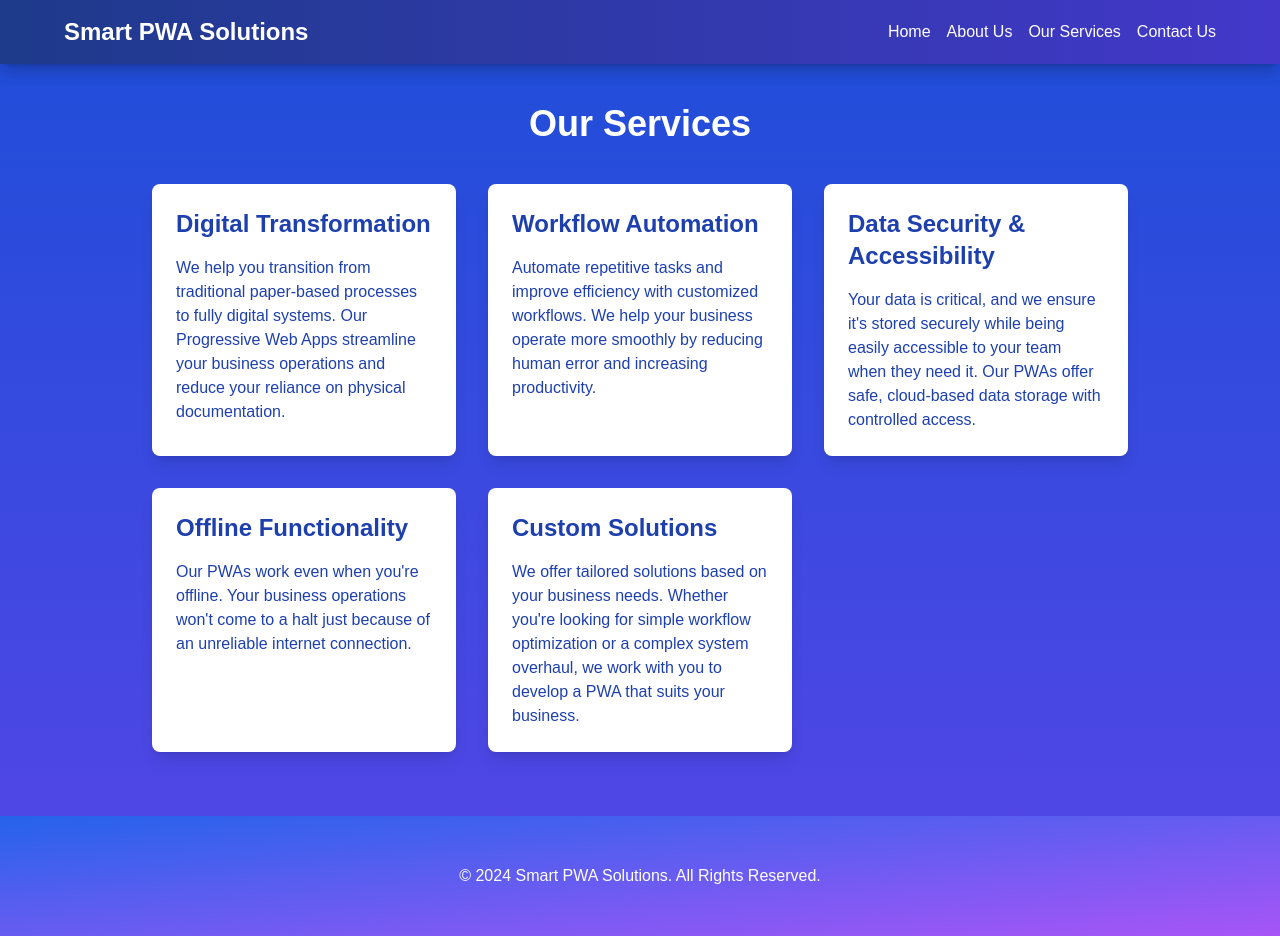
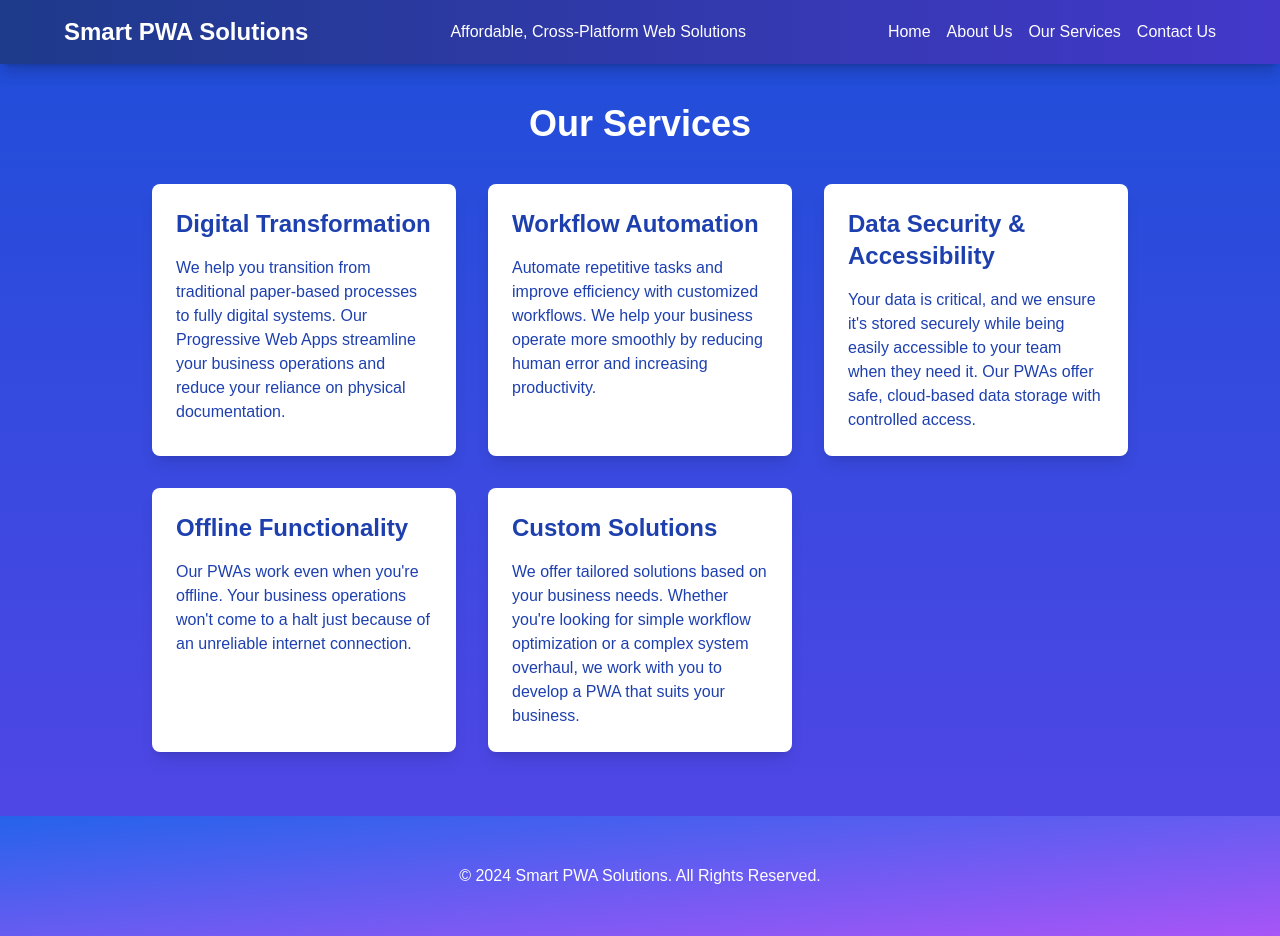
Before and after one commit to AdeJord/project-x, a Next.js app: page /services in a window 1280 px wide. Built offline with nearby package versions, Linux system fonts and the light colour scheme.

Commit message:
added to header

```diff
--- a/src/app/components/Header.js
+++ b/src/app/components/Header.js
@@ -16,11 +16,12 @@ export default function Header() {
         >
           Smart PWA Solutions
         </Link>
+        <p className="text-base font-light text-white">
+          Affordable, Cross-Platform Web Solutions
+        </p>
+
         <div className="hidden md:flex space-x-4">
-          <Link
-            href="/"
-            className="text-white hover:text-blue-300 transition"
-          >
+          <Link href="/" className="text-white hover:text-blue-300 transition">
             Home
           </Link>
 
```
